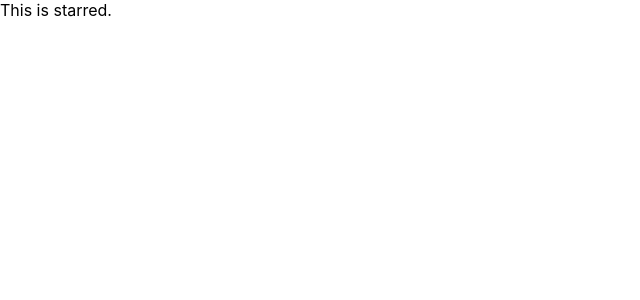
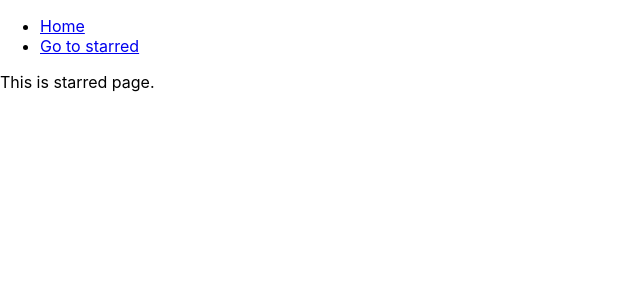
Before and after one commit to JasleenKaur2000/box-office, a React (Create React App) app: page /starred in a window 1280 px wide. Shown: the top 300 px of the page, without its empty margins (0-640 px from the left). Built offline with nearby package versions, Linux system fonts and the light colour scheme.

Commit message:
added navbar and git components

```diff
--- a/src/App.js
+++ b/src/App.js
@@ -1,17 +1,26 @@
 import React from 'react';
 import { Switch, Route } from 'react-router-dom';
 
+import Navbar from './components/Navbar';
+import Home from './pages/Home';
+import Starred from './pages/Starred';
+
 function App() {
   return (
+    <div>
+      <Navbar />
       <Switch>
         <Route exact path="/">
-        This is homepage.
+          <Home />
         </Route>
         <Route exact path="/starred">
-        This is starred.
+          <Starred />
         </Route>
-      <Route>ERROR : This is 404 page.</Route>
+        <Route>
+          <div>Not Found</div>
+        </Route>
       </Switch>
+    </div>
   );
 }
 
--- /dev/null
+++ b/src/components/Navbar.js
@@ -0,0 +1,23 @@
+import React from 'react';
+import { Link } from 'react-router-dom';
+
+const LINKS = [
+  { to: '/', text: 'Home' },
+  { to: '/starred', text: 'Go to starred' },
+];
+
+const Navbar = () => {
+  return (
+    <div>
+      <ul>
+        {LINKS.map(item => (
+          <li key={item.to}>
+            <Link to={item.to}>{item.text}</Link>
+          </li>
+        ))}
+      </ul>
+    </div>
+  );
+};
+
+export default Navbar;
--- /dev/null
+++ b/src/pages/Home.js
@@ -0,0 +1,7 @@
+import React from 'react';
+
+const Home = () => {
+  return <div>This is homepage.</div>;
+};
+
+export default Home;
--- /dev/null
+++ b/src/pages/Starred.js
@@ -0,0 +1,7 @@
+import React from 'react';
+
+const Starred = () => {
+  return <div>This is starred page.</div>;
+};
+
+export default Starred;
```
Also changed, not shown: 2 other files (tests, documents, lock files or other folders). Lines whose indentation alone changed are shown as unchanged.
